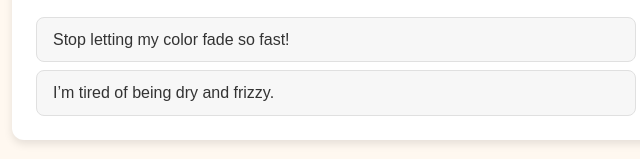
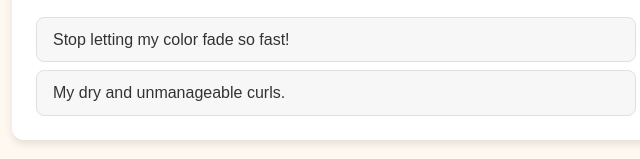
Before and after one commit to Sidsprojects/Loreal-proj, a plain HTML site: page index.html in a window 1280 px wide. Shown: the part 793-952 px from the top of the page, 328-968 px from the left. Drawn offline with nearby package versions, Linux system fonts and the light colour scheme.

Commit message:
les chick changes

```diff
--- a/index.html
+++ b/index.html
@@ -399,8 +399,7 @@
             <ul>
                 <li onclick="document.getElementById('vitaminoSec').scrollIntoView({behavior:'smooth'});">Stop letting
                     my color fade so fast!</li>
-                <li onclick="document.getElementById('vitaminoSec').scrollIntoView({behavior:'smooth'});">I’m tired of
-                    being dry and frizzy.</li>
+                <li onclick="document.getElementById('curlSec').scrollIntoView({behavior:'smooth'});">My dry and unmanageable curls.</li>
             </ul>
         </div>
     </div>
```
